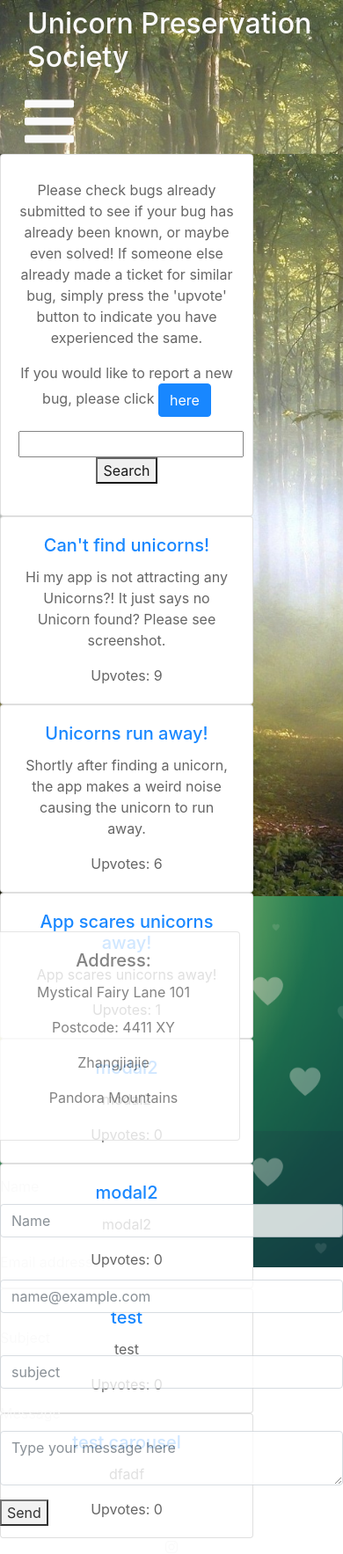
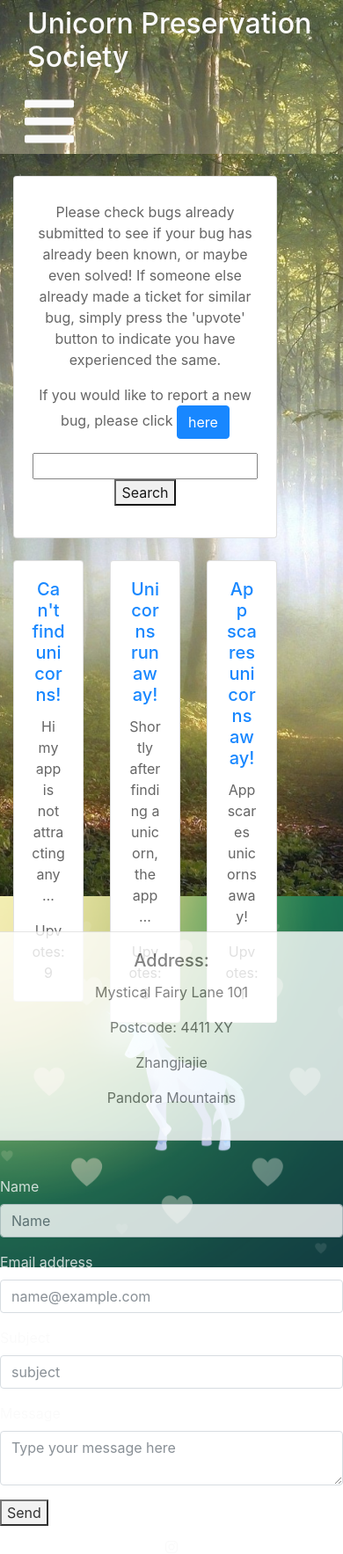
Before and after one commit to Daanivd/msp4-unicornattractor, a Django app: page /tickets/ in a window 390 px wide. Shown: the whole page at 88% size. Run offline with Django 3.2, Linux system fonts and the light colour scheme; the visitor is signed in with stand-in values (Sample User, id 1); data comes from the database, SQL or seed files in the repository; both versions use the stored data as it was after the commit; some libraries are stand-ins or nearby versions.

Commit message:
added carousel functionality for viewing tickets

```diff
--- a/search/views.py
+++ b/search/views.py
@@ -1,7 +1,9 @@
 from django.shortcuts import render
 from tickets.models import Ticket
+from tickets.forms import TicketForm
 
 # Create your views here.
 def ticket_search(request):
     tickets = Ticket.objects.filter(ticketName__icontains=request.GET['query'])
-    return render(request, "tickets.html", {"tickets": tickets})
+    form = TicketForm(instance=None)
+    return render(request, "tickets.html", {"tickets": tickets, 'form':form})
--- a/static/css/custom.css
+++ b/static/css/custom.css
@@ -10,8 +10,10 @@ body {
 
 .navbar-toggler {
     font-size: 4rem;
-    color: #fafafa
+    color: #fafafa;
+    border-radius: 0rem;
 }
+
 
 nav {
     margin-right: 25px;
@@ -174,3 +176,12 @@ footer {
 .featurecontribution {
     margin-bottom: 20px;
 }
+
+/*TICKETS*/
+.infocard {
+    margin-top: 25px;
+}
+
+.ftcard {
+    margin-top: 25px;
+}
--- a/templates/base.html
+++ b/templates/base.html
@@ -79,7 +79,7 @@
 
     <footer id="footer">
         <div class="row">
-            <div class="col-sm-10 offset-sm-1 offset-md-1 col-md-4 address card" style="width: 18rem;">
+            <div class="col-sm-10 offset-sm-1 offset-md-1 col-md-4 address card">
                 <div class="card-body">
                     <h5 class="card-title">Address:</h5>
                     <p class="card-text">Mystical Fairy Lane 101</p>
--- a/tickets/templates/ticket.html
+++ b/tickets/templates/ticket.html
@@ -1,4 +1,4 @@
-{% extends "base.html" %} {% block content %}{% load bootstrap_tags %}{% block headerTag %}
+{% extends "base.html" %} {% block content %}{% load bootstrap_tags %} {%load index_tag%} {% block headerTag %}
 <header id="trees"> {% endblock headerTag %}
     <div class="row">
         <div class="col-xs-10">
--- a/tickets/templates/tickets.html
+++ b/tickets/templates/tickets.html
@@ -1,16 +1,22 @@
-{% extends 'base.html' %} {% load bootstrap_tags %} {% block content %}{% block headerTag %}
+{% extends 'base.html' %} {% load bootstrap_tags %} {% load index_tag %} {% block content %}{% block headerTag %}
 <header id="trees"> {% endblock headerTag %}
-
+    <div class="container-fluid">
+        <div class="row no-gutters">
+            <div class="col-10 offset-sm-1">
                 <div class="row">
-        <div class="col-sm-6 col-md-4">
-            <div class="ftcard card ticketcard" style="width: 18rem;">
+                    <div class="col-12">
+                        <div class="infocard card ticketcard">
                             <div class="card-body">
 
+
+
+
+
                                 <h5 Report a Bug!</a></h5>
-                    <p class="card-text">Please check bugs already submitted to see if your bug has already been known, or maybe even solved! If someone else already made a ticket for similar bug, simply press the 'upvote' button to indicate you have experienced the same.</p>
-                    <p>If you would like to report a new bug, please click <button type="button" class="btn btn-primary" data-toggle="modal" data-target="#modal">
-  here
-</button></p>
+                                <p class="card-text">Please check bugs already submitted to see if your bug has already been known, or maybe even solved! If someone else already made a ticket for similar bug, simply press the 'upvote' button to indicate you have experienced
+                                    the same.
+                                </p>
+                                <p>If you would like to report a new bug, please click <button type="button" class="btn btn-primary" data-toggle="modal" data-target="#modal">here</button></p>
                                 <div class="display">
                                     <form action="{% url 'search' %}" method="get">
                                         <input type="text" name="query">
@@ -20,20 +26,66 @@
                             </div>
                         </div>
                     </div>
+                </div>
 
-        {% for ticket in tickets %}
-        <div class="col-sm-6 col-md-4">
-            <div class="ftcard card ticketcard" style="width: 18rem;">
+
+                <!--CAROUSEL-->
+
+                <div class="row">
+                    <div class="col-12">
+                        <div id="carouselExampleIndicators" class="carousel slide" data-ride="carousel" data-interval="false">
+                            <div class="carousel-inner">
+                                {% for ticket in tickets %} {% if forloop.counter0|divisibleby:3 %} {% if forloop.counter0 == 0 %}
+                                <div class="carousel-item active">
+                                    <div class="row">
+                                        {% for ticket in tickets|index:forloop.counter0 %}
+                                        <div class="col-4">
+                                            <div class="ftcard card ticketcard">
                                                 <div class="card-body">
-
                                                     <h5 class="card-title"><a href="/tickets/{{ ticket.id }}/">{{ ticket.ticketName }}</a></h5>
-                    <p class="card-text">{{ ticket.description }}</p>
+                                                    <p class="card-text">{{ ticket.description|truncatewords:7 }}</p>
                                                     <p class="card-text">Upvotes: {{ ticket.upvotes }}</p>
                                                 </div>
                                             </div>
                                         </div>
-        {% endfor %}
 
+                                        {%endfor%}
+                                    </div>
+                                </div>
+                                {%else%}
+                                <div class="carousel-item">
+                                    <div class="row">
+                                    {% for ticket in tickets|index:forloop.counter0 %}
+                                    <div class="col-4">
+                                        <div class="ftcard card ticketcard">
+                                            <div class="card-body">
+                                                <h5 class="card-title"><a href="/tickets/{{ ticket.id }}/">{{ ticket.ticketName }}</a></h5>
+                                                <p class="card-text">{{ ticket.description|truncatewords:10 }}</p>
+                                                <p class="card-text">Upvotes: {{ ticket.upvotes }}</p>
+                                            </div>
+                                        </div>
+                                    </div>
+                                    {%endfor%}
+                                    </div>
+                                </div>
+                                {%endif%} {%endif%} {% endfor %}
+                            </div>
+                            <a class="carousel-control-prev" href="#carouselExampleIndicators" role="button" data-slide="prev">
+    <span class="carousel-control-prev-icon" aria-hidden="true"></span>
+    <span class="sr-only">Previous</span>
+  </a>
+  <a class="carousel-control-next" href="#carouselExampleIndicators" role="button" data-slide="next">
+    <span class="carousel-control-next-icon" aria-hidden="true"></span>
+    <span class="sr-only">Next</span>
+  </a>
+                        </div>
+                    </div>
+                </div>
+
+
+            </div>
+        </div>
+    </div>
 
 
     <!-- Modal -->
@@ -63,7 +115,7 @@
                 </div>
             </div>
         </div>
-        </div>
+
 
     </div>
     {% endblock %}
--- /dev/null
+++ b/tickets/templatetags/index_tag.py
@@ -0,0 +1,7 @@
+from django import template
+
+register = template.Library()
+
+@register.filter
+def index(sequence, position):
+    return sequence[position:position+3]
--- a/tickets/views.py
+++ b/tickets/views.py
@@ -26,7 +26,7 @@ def all_tickets(request, pk=None):
             ticket.author = request.user
             ticket.save()
 
-            # return redirect(ticket_detail, ticket.pk)
+            return redirect(ticket_detail, ticket.pk)
     else:
         form = TicketForm(instance=ticket)
     return render(request, "tickets.html", {'tickets': tickets, 'form':form})
@@ -79,4 +79,5 @@ def create_or_edit_ticket(request, pk=None):
 def ticket_upvote(request, pk):
     ticket = get_object_or_404(Ticket, pk=pk)
     ticket.upvotes += 1
-    return render(request, "ticket.html", {'ticket': ticket})
+    form = TicketForm(instance=ticket)
+    return render(request, "ticket.html", {'ticket': ticket, 'form':form})
```
Also changed, not shown: README.md, db.sqlite3, tickets/templatetags/__init__.py (added). Lines whose indentation alone changed are shown as unchanged.
